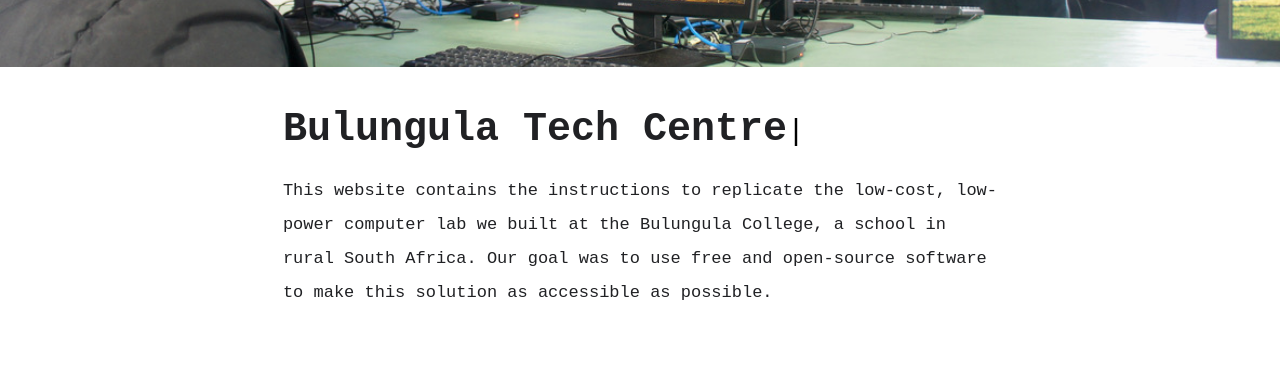
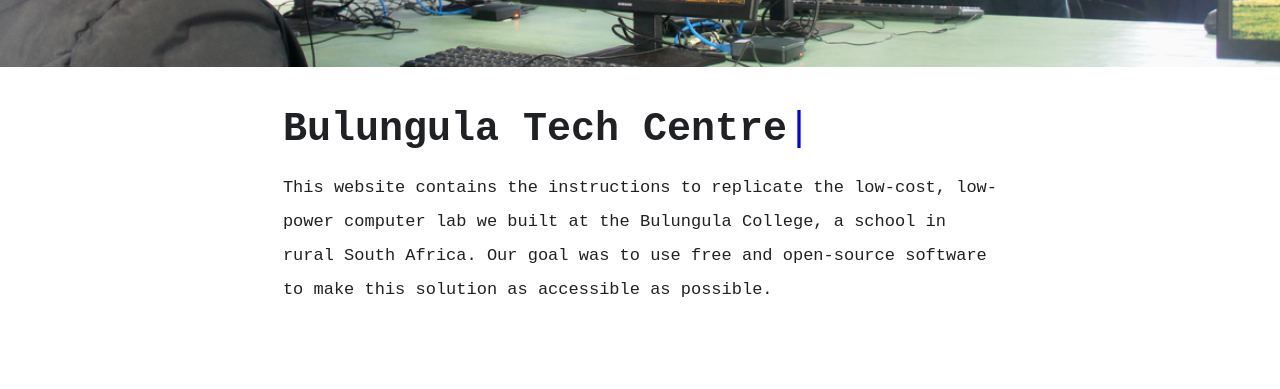
Before and after one commit to bulungula-tech-centre/bulungula-tech-centre, a Jekyll site: the page built from index.md, in a window 1280 px wide. Shown: the part 357-746 px from the top of the page. Built offline with Jekyll 4.4.1, drawn with Linux system fonts in a browser that asks for light colours.

Commit message:
fix blinking cursor

```diff
--- a/_sass/_theme.scss
+++ b/_sass/_theme.scss
@@ -494,8 +494,8 @@ pre code {
 
 .blinking-cursor {
   font-weight: 100;
-  font-size: 30px;
-  color: #2E3D48;
+  font-size: inherit;
+  color: $linkColour;
   -webkit-animation: 1s blink step-end infinite;
   -moz-animation: 1s blink step-end infinite;
   -ms-animation: 1s blink step-end infinite;
@@ -508,7 +508,7 @@ pre code {
     color: transparent;
   }
   50% {
-    color: black;
+    color: $linkColour;
   }
 }
 
@@ -517,7 +517,7 @@ pre code {
     color: transparent;
   }
   50% {
-    color: black;
+    color: $linkColour;
   }
 }
 
@@ -526,7 +526,7 @@ pre code {
     color: transparent;
   }
   50% {
-    color: black;
+    color: $linkColour;
   }
 }
 
@@ -535,7 +535,7 @@ pre code {
     color: transparent;
   }
   50% {
-    color: black;
+    color: $linkColour;
   }
 }
 
```
